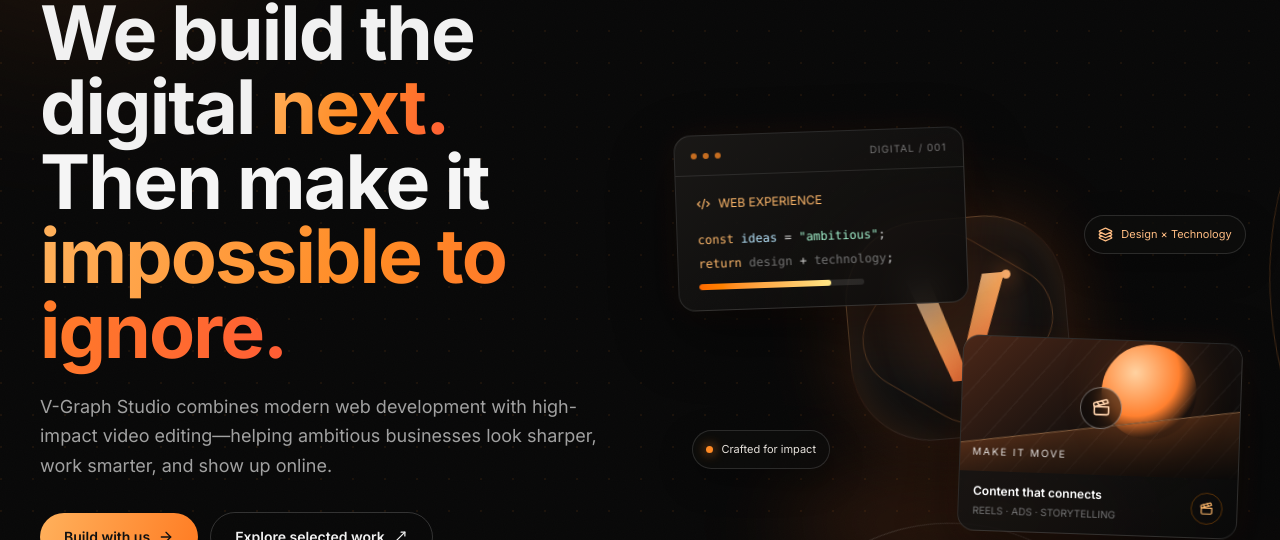
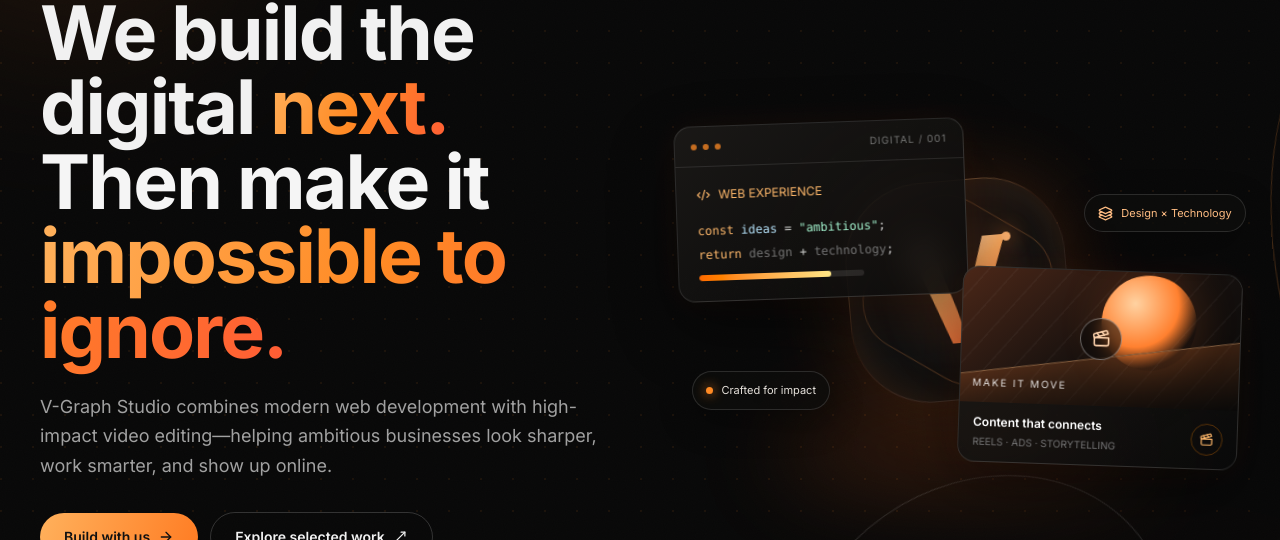
Before and after one commit to mirzahasnain-git/forge-studio-website, a React (Vite) app: page / in a window 1280 px wide. Shown: the part 194-734 px from the top of the page. Built offline with nearby package versions, Linux system fonts and the light colour scheme; no server answers.

Commit message:
Adjust hero illustration position to show both cards

```diff
--- a/src/index.css
+++ b/src/index.css
@@ -306,3 +306,15 @@
 @keyframes services-marquee-progress{from{transform:translateX(0)}to{transform:translateX(180%)}}
 @media(max-width:640px){.services-marquee-topline,.services-marquee-bottomline{padding:11px 17px}.services-marquee-note{font-size:7px;gap:5px}.services-marquee-stage{padding:20px 0}.services-marquee-word{font-size:34px}.services-marquee-item{gap:19px;padding-right:19px}.services-marquee-spark{width:25px;height:25px}.services-marquee-bottomline{font-size:7px}}
 @media(prefers-reduced-motion:reduce){.services-marquee-track,.services-marquee-progress i{animation:none!important}.services-marquee-track{transform:none}}
+
+
+/* Hero layout refinement: bring both floating cards into the initial viewport */
+@media (min-width: 1024px) {
+  .hero-scene {
+    min-height: 400px;
+    margin-top: -76px;
+  }
+  .hero-3d-stage {
+    height: 400px;
+  }
+}
```
